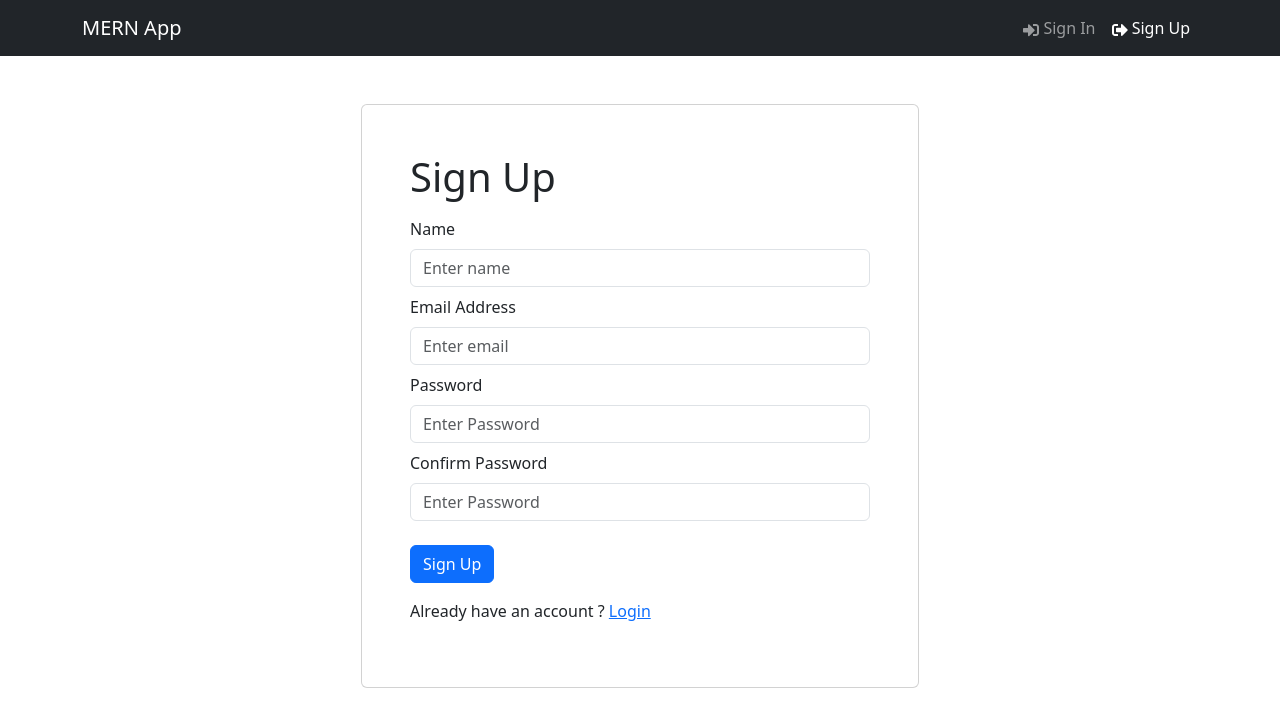
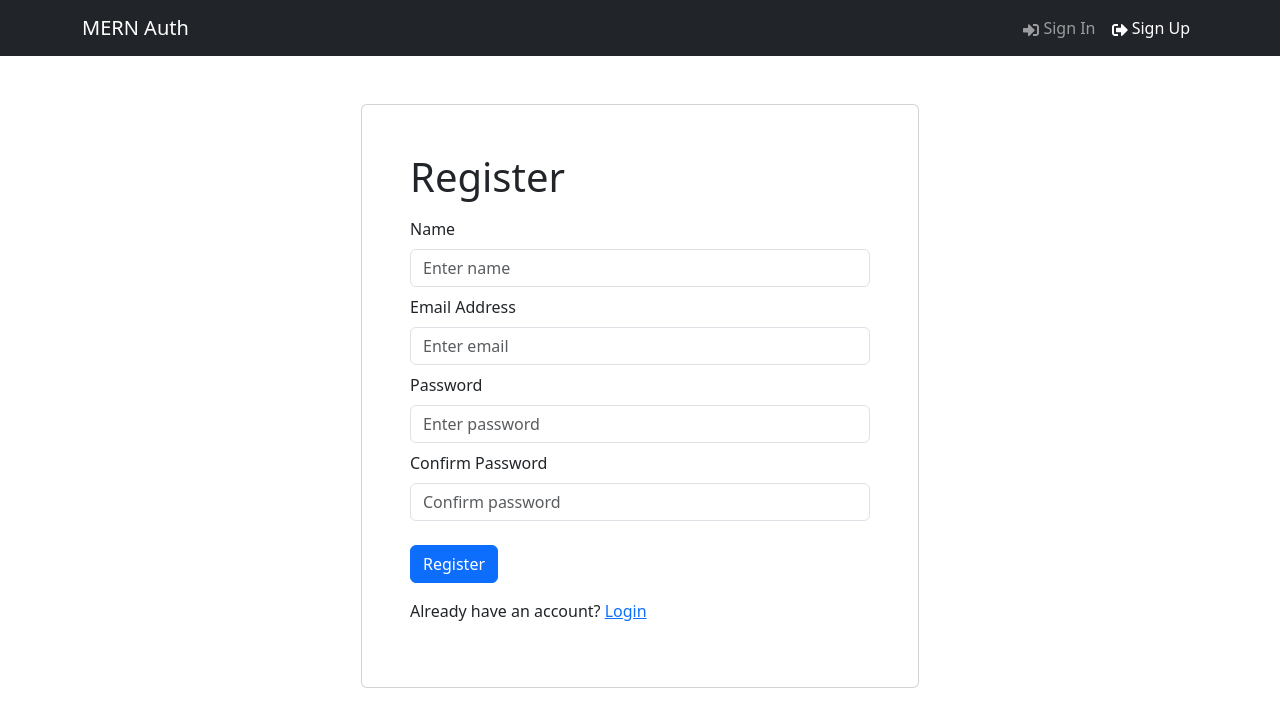
Before and after one commit to mohamedchibani/mern-jwt-auth-redux-toolkit, a React (Vite) app in the folder frontend/: page /register in a window 1280 px wide. Shown: the top 726 px of the page. Built offline with nearby package versions, Linux system fonts and the light colour scheme.

Commit message:
bugs fixs & projet clean up

```diff
--- a/frontend/src/components/FormContainer.jsx
+++ b/frontend/src/components/FormContainer.jsx
@@ -1,5 +1,4 @@
-import React from "react";
-import { Col, Container, Row } from "react-bootstrap";
+import { Container, Row, Col } from "react-bootstrap";
 
 const FormContainer = ({ children }) => {
   return (
--- a/frontend/src/components/Header.jsx
+++ b/frontend/src/components/Header.jsx
@@ -1,10 +1,12 @@
-import { Navbar, Nav, Container, NavDropdown, Badge } from "react-bootstrap";
+// import { Navbar, Nav, Container, NavDropdown, Badge } from 'react-bootstrap';
+import { Navbar, Nav, Container, NavDropdown } from "react-bootstrap";
+import { FaSignInAlt, FaSignOutAlt } from "react-icons/fa";
 import { LinkContainer } from "react-router-bootstrap";
 import { useSelector, useDispatch } from "react-redux";
 import { useNavigate } from "react-router-dom";
-import { FaSignInAlt, FaSignOutAlt } from "react-icons/fa";
 import { useLogoutMutation } from "../slices/usersApiSlice";
 import { logout } from "../slices/authSlice";
+import { useEffect } from "react";
 
 const Header = () => {
   const { userInfo } = useSelector((state) => state.auth);
@@ -18,9 +20,9 @@ const Header = () => {
     try {
       await logoutApiCall().unwrap();
       dispatch(logout());
-      navigate("/");
+      navigate("/login");
     } catch (err) {
-      console.log(err);
+      console.error(err);
     }
   };
 
@@ -29,7 +31,7 @@ const Header = () => {
       <Navbar bg='dark' variant='dark' expand='lg' collapseOnSelect>
         <Container>
           <LinkContainer to='/'>
-            <Navbar.Brand>MERN App</Navbar.Brand>
+            <Navbar.Brand>MERN Auth</Navbar.Brand>
           </LinkContainer>
           <Navbar.Toggle aria-controls='basic-navbar-nav' />
           <Navbar.Collapse id='basic-navbar-nav'>
--- a/frontend/src/screens/LoginScreen.jsx
+++ b/frontend/src/screens/LoginScreen.jsx
@@ -32,15 +32,17 @@ const LoginScreen = () => {
       dispatch(setCredentials({ ...res }));
       navigate("/");
     } catch (err) {
-      toast.error(err?.data?.message || err.Error);
+      toast.error(err?.data?.message || err.error);
     }
   };
+
   return (
     <FormContainer>
       <h1>Sign In</h1>
+
       <Form onSubmit={submitHandler}>
         <Form.Group className='my-2' controlId='email'>
-          <Form.Label>Email Adress</Form.Label>
+          <Form.Label>Email Address</Form.Label>
           <Form.Control
             type='email'
             placeholder='Enter email'
@@ -53,24 +55,29 @@ const LoginScreen = () => {
           <Form.Label>Password</Form.Label>
           <Form.Control
             type='password'
-            placeholder='Enter Password'
+            placeholder='Enter password'
             value={password}
             onChange={(e) => setPassword(e.target.value)}
           ></Form.Control>
         </Form.Group>
 
-        {isLoading && <Loader />}
-
-        <Button type='submit' variant='primary' className='mt-3'>
+        <Button
+          disabled={isLoading}
+          type='submit'
+          variant='primary'
+          className='mt-3'
+        >
           Sign In
         </Button>
+      </Form>
 
-        <Row className='py-3'>
-          <Col>
-            New Customer? <Link to='/register'>Register</Link>
-          </Col>
-        </Row>
-      </Form>
+      {isLoading && <Loader />}
+
+      <Row className='py-3'>
+        <Col>
+          New Customer? <Link to='/register'>Register</Link>
+        </Col>
+      </Row>
     </FormContainer>
   );
 };
--- a/frontend/src/screens/Profile.jsx
+++ b/frontend/src/screens/Profile.jsx
@@ -1,21 +1,20 @@
 import { useState, useEffect } from "react";
-import { Link, useNavigate } from "react-router-dom";
+// import { Link, useNavigate } from 'react-router-dom';
 import { Form, Button } from "react-bootstrap";
 import { useSelector, useDispatch } from "react-redux";
 
 import FormContainer from "../components/FormContainer";
 import { toast } from "react-toastify";
 import Loader from "../components/Loader";
+import { useUpdateUserMutation } from "../slices/usersApiSlice";
 import { setCredentials } from "../slices/authSlice";
-import { useUpdateUserMutation } from "../slices/usersApiSlice";
 
 const ProfileScreen = () => {
+  const [email, setEmail] = useState("");
   const [name, setName] = useState("");
-  const [email, setEmail] = useState("");
   const [password, setPassword] = useState("");
   const [confirmPassword, setConfirmPassword] = useState("");
 
-  const navigate = useNavigate();
   const dispatch = useDispatch();
 
   const { userInfo } = useSelector((state) => state.auth);
@@ -25,7 +24,7 @@ const ProfileScreen = () => {
   useEffect(() => {
     setName(userInfo.name);
     setEmail(userInfo.email);
-  }, [userInfo.name, userInfo.email]);
+  }, [userInfo.email, userInfo.name]);
 
   const submitHandler = async (e) => {
     e.preventDefault();
@@ -39,22 +38,22 @@ const ProfileScreen = () => {
           email,
           password,
         }).unwrap();
-        dispatch(setCredentials({ ...res }));
-        toast.success("Profile updated");
+        dispatch(setCredentials(res));
+        toast.success("Profile updated successfully");
       } catch (err) {
         toast.error(err?.data?.message || err.error);
       }
     }
   };
-
   return (
     <FormContainer>
       <h1>Update Profile</h1>
+
       <Form onSubmit={submitHandler}>
         <Form.Group className='my-2' controlId='name'>
           <Form.Label>Name</Form.Label>
           <Form.Control
-            type='text'
+            type='name'
             placeholder='Enter name'
             value={name}
             onChange={(e) => setName(e.target.value)}
@@ -75,7 +74,7 @@ const ProfileScreen = () => {
           <Form.Label>Password</Form.Label>
           <Form.Control
             type='password'
-            placeholder='Enter Password'
+            placeholder='Enter password'
             value={password}
             onChange={(e) => setPassword(e.target.value)}
           ></Form.Control>
@@ -85,17 +84,17 @@ const ProfileScreen = () => {
           <Form.Label>Confirm Password</Form.Label>
           <Form.Control
             type='password'
-            placeholder='Enter Password'
+            placeholder='Confirm password'
             value={confirmPassword}
             onChange={(e) => setConfirmPassword(e.target.value)}
           ></Form.Control>
         </Form.Group>
 
-        {isLoading && <Loader />}
-
         <Button type='submit' variant='primary' className='mt-3'>
           Update
         </Button>
+
+        {isLoading && <Loader />}
       </Form>
     </FormContainer>
   );
--- a/frontend/src/screens/RegisterScreen.jsx
+++ b/frontend/src/screens/RegisterScreen.jsx
@@ -1,11 +1,12 @@
 import { useState, useEffect } from "react";
 import { Link, useNavigate } from "react-router-dom";
+import { useDispatch, useSelector } from "react-redux";
+import { toast } from "react-toastify";
 import { Form, Button, Row, Col } from "react-bootstrap";
-import { useSelector, useDispatch } from "react-redux";
 
 import FormContainer from "../components/FormContainer";
-import { toast } from "react-toastify";
 import Loader from "../components/Loader";
+// import { Link, useLocation, useNavigate } from 'react-router-dom';
 import { useRegisterMutation } from "../slices/usersApiSlice";
 import { setCredentials } from "../slices/authSlice";
 
@@ -30,6 +31,7 @@ const RegisterScreen = () => {
 
   const submitHandler = async (e) => {
     e.preventDefault();
+
     if (password !== confirmPassword) {
       toast.error("Passwords do not match");
     } else {
@@ -38,14 +40,13 @@ const RegisterScreen = () => {
         dispatch(setCredentials({ ...res }));
         navigate("/");
       } catch (err) {
-        toast.error(err?.data?.message || err.Error);
+        toast.error(err?.data?.message || err.error);
       }
     }
   };
-
   return (
     <FormContainer>
-      <h1>Sign Up</h1>
+      <h1>Register</h1>
       <Form onSubmit={submitHandler}>
         <Form.Group className='my-2' controlId='name'>
           <Form.Label>Name</Form.Label>
@@ -71,34 +72,33 @@ const RegisterScreen = () => {
           <Form.Label>Password</Form.Label>
           <Form.Control
             type='password'
-            placeholder='Enter Password'
+            placeholder='Enter password'
             value={password}
             onChange={(e) => setPassword(e.target.value)}
           ></Form.Control>
         </Form.Group>
-
         <Form.Group className='my-2' controlId='confirmPassword'>
           <Form.Label>Confirm Password</Form.Label>
           <Form.Control
             type='password'
-            placeholder='Enter Password'
+            placeholder='Confirm password'
             value={confirmPassword}
             onChange={(e) => setConfirmPassword(e.target.value)}
           ></Form.Control>
         </Form.Group>
 
-        {isLoading && <Loader />}
-
         <Button type='submit' variant='primary' className='mt-3'>
-          Sign Up
+          Register
         </Button>
 
-        <Row className='py-3'>
-          <Col>
-            Already have an account ? <Link to='/login'>Login</Link>
-          </Col>
-        </Row>
+        {isLoading && <Loader />}
       </Form>
+
+      <Row className='py-3'>
+        <Col>
+          Already have an account? <Link to={`/login`}>Login</Link>
+        </Col>
+      </Row>
     </FormContainer>
   );
 };
--- a/frontend/src/slices/authSlice.js
+++ b/frontend/src/slices/authSlice.js
@@ -11,7 +11,7 @@ const authSlice = createSlice({
   initialState,
   reducers: {
     setCredentials: (state, action) => {
-      state.userInfo + action.payload;
+      state.userInfo = action.payload;
       localStorage.setItem("userInfo", JSON.stringify(action.payload));
     },
     logout: (state, action) => {
```
